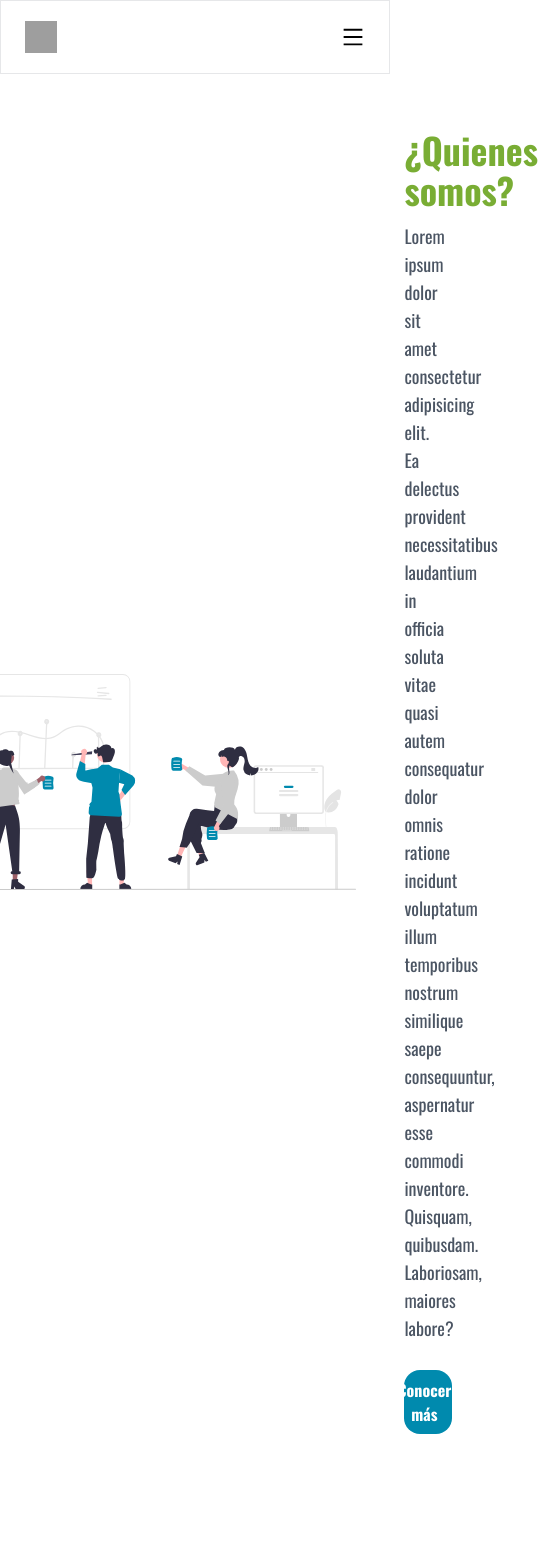
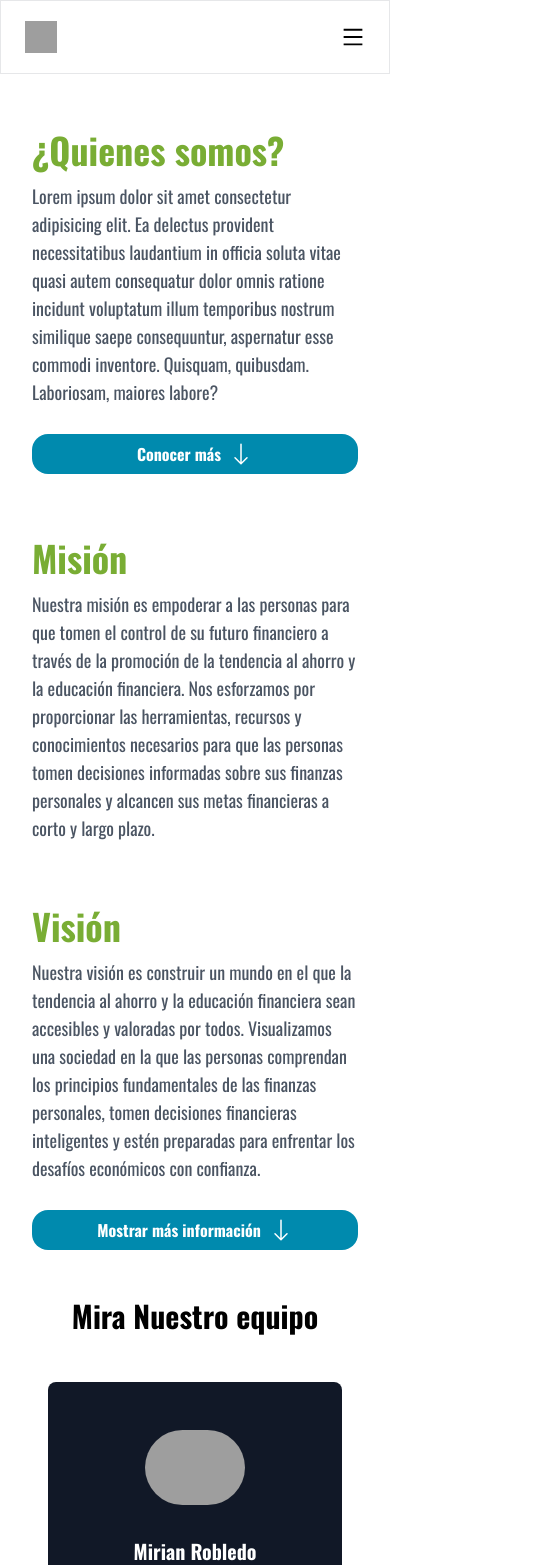
Before and after one commit to rojasricor/elective-4-project, a Next.js app: page /about in a window 390 px wide. Shown: the top 1565 px of the page, 538 px wide, since content can reach past the window. Built offline with nearby package versions, Linux system fonts and the light colour scheme; grey boxes are pictures that could not be loaded.

Commit message:
Fixing the responsive design of the about page

```diff
--- a/src/app/about/page.tsx
+++ b/src/app/about/page.tsx
@@ -8,7 +8,7 @@ import ArrowUp from './icons/ArrowUp'
 import { AboutUs, Mision, Vision } from './svgs'
 import Team from './team/team'
 
-function About(): React.ReactNode {
+function About (): React.ReactNode {
   const [viewMoreInfoVision, setViewMoreInfoVision] = useState(false)
 
   const handleViewMoreInfoVision = () => {
@@ -21,13 +21,13 @@ function About(): React.ReactNode {
         <title>Finanzas Educativas | Nosotros</title>
       </Head>
 
-      <div id="quienesSomos" className="w-5 h-5 bg-black mt-[-70px]" />
-      <main className="px-40 py-20">
-        <section className="flex justify-center items-center gap-16 mt-5">
-          <div className="w-96">
+      <div id="quienesSomos" className="w-5 h-5 mt-[-70px]" />
+      <main className="px-8 md:px-16 py-20">
+        <section className="w-full md:flex md:justify-center md:items-center md:gap-16 mt-5">
+          <div className="hidden md:block lg:w-96">
             <AboutUs />
           </div>
-          <div className="flex flex-col gap-3 w-5/12">
+          <div className="flex flex-col gap-3 w-full md:w-5/12">
             <h1 className="font-bold text-4xl text-[#79ad34]">
               ¿Quienes somos?
             </h1>
@@ -46,8 +46,8 @@ function About(): React.ReactNode {
           </div>
         </section>
         <div id="mision" />
-        <section className="flex justify-center items-center gap-16 mt-32">
-          <div className="flex flex-col gap-3 w-5/12">
+        <section className="w-full md:flex md:justify-center md:items-center md:gap-16 mt-16 md:mt-32">
+          <div className="flex flex-col gap-3 w-full md:w-5/12">
             <h1 className="font-bold text-4xl text-[#79ad34]">Misión</h1>
             <p className="text-gray-600 text-lg">
               Nuestra misión es empoderar a las personas para que tomen el
@@ -63,16 +63,16 @@ function About(): React.ReactNode {
               <ArrowDown />
             </button> */}
           </div>
-          <div className="w-96">
+          <div className="hidden md:block lg:w-96">
             <Mision />
           </div>
         </section>
         <div id="vision" />
-        <section className="flex justify-center items-center gap-16 mt-32">
-          <div className="w-96">
+        <section className="w-full md:flex md:justify-center md:items-center md:gap-16 mt-16 md:mt-32">
+          <div className="hidden md:block lg:w-96">
             <Vision />
           </div>
-          <div className="flex flex-col gap-3 w-5/12">
+          <div className="flex flex-col gap-3 w-full md:w-5/12">
             <h1 className="font-bold text-4xl text-[#79ad34]">Visión</h1>
             <p className="text-gray-600 text-lg">
               Nuestra visión es construir un mundo en el que la tendencia al
--- a/src/app/financial-education/SavingSection.tsx
+++ b/src/app/financial-education/SavingSection.tsx
@@ -40,7 +40,7 @@ const features = [
   }
 ]
 
-export default function SavingSection() {
+export default function SavingSection () {
   return (
     <div className="bg-white py-16">
       <div className="mx-auto max-w-7xl px-6 lg:px-8">
--- a/src/components/Navbar/AboutListMobile.tsx
+++ b/src/components/Navbar/AboutListMobile.tsx
@@ -4,31 +4,38 @@ interface AboutListMobileProps {
   handleResetMenus: () => void
 }
 
-function AboutListMobile({
+function AboutListMobile ({
   handleResetMenus
 }: AboutListMobileProps): React.ReactNode {
   return (
     <div className="mt-2 space-y-2" id="disclosure-1">
       <Link
-        href="/about"
+        href="/about/#quienesSomos"
         className="block rounded-lg py-2 pl-6 pr-3 text-sm font-semibold leading-7 text-gray-900 hover:bg-gray-50 hover:text-[#79ad34]"
         onClick={handleResetMenus}
       >
         ¿Quienes somos?
       </Link>
       <Link
-        href="/about"
+        href="/about/#mision"
         className="block rounded-lg py-2 pl-6 pr-3 text-sm font-semibold leading-7 text-gray-900 hover:bg-gray-50 hover:text-[#79ad34]"
         onClick={handleResetMenus}
       >
         Misión
       </Link>
       <Link
-        href="/about"
+        href="/about/#vision"
         className="block rounded-lg py-2 pl-6 pr-3 text-sm font-semibold leading-7 text-gray-900 hover:bg-gray-50 hover:text-[#79ad34]"
         onClick={handleResetMenus}
       >
         Visión
+      </Link>
+      <Link
+        href="/about/#team"
+        className="block rounded-lg py-2 pl-6 pr-3 text-sm font-semibold leading-7 text-gray-900 hover:bg-gray-50 hover:text-[#79ad34]"
+        onClick={handleResetMenus}
+      >
+        Nuestro Equipo
       </Link>
     </div>
   )
```
